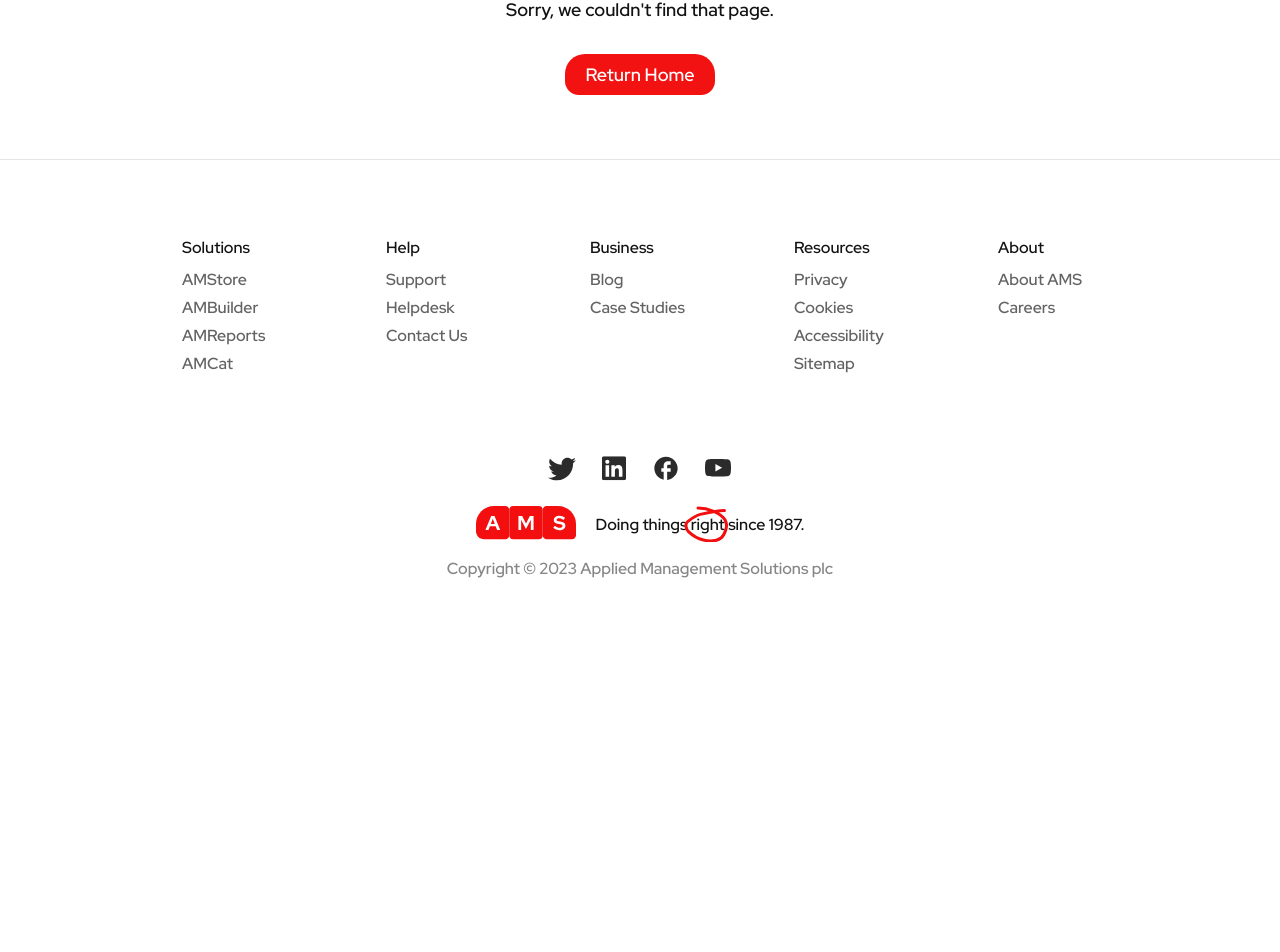
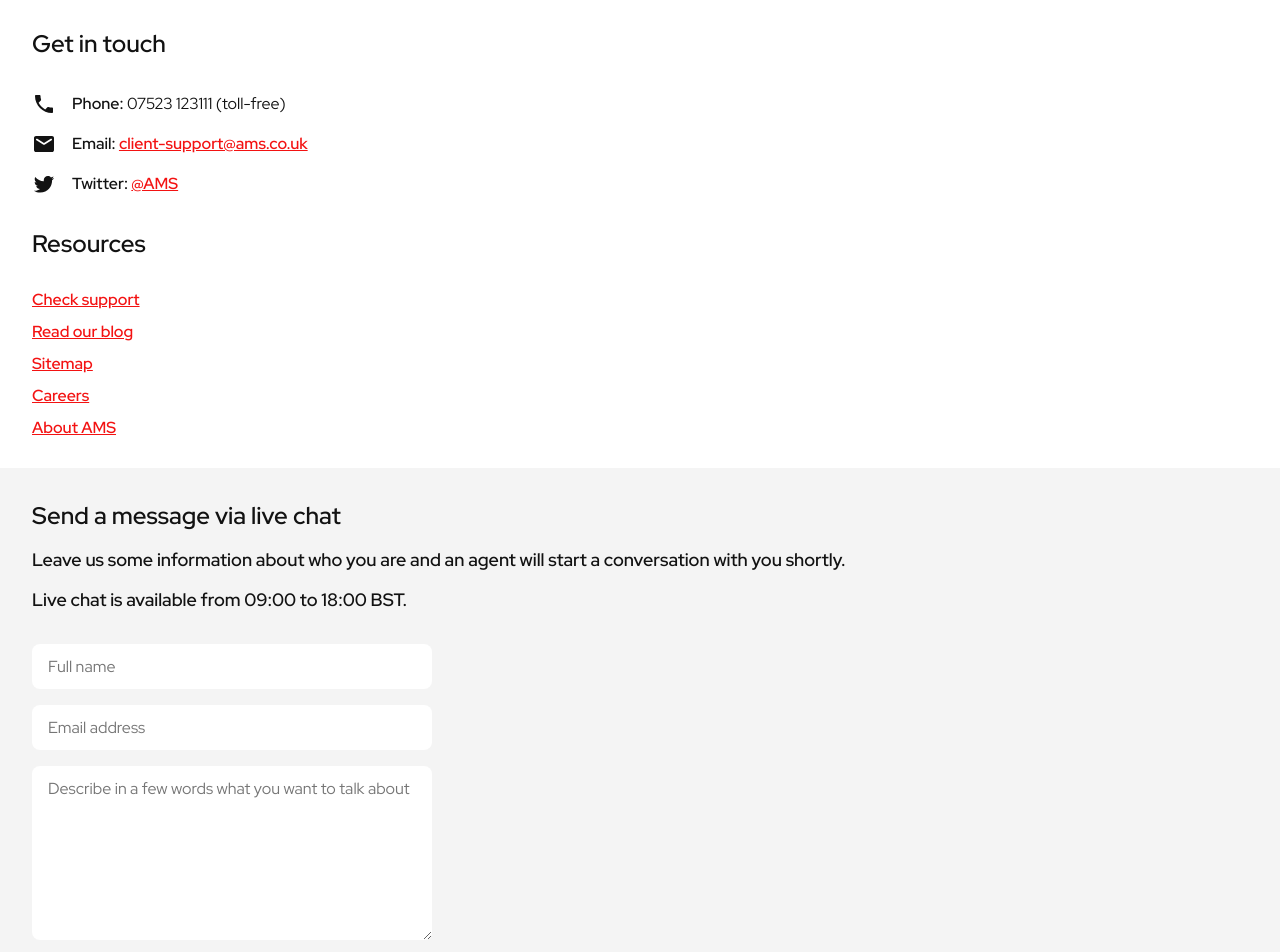
Before and after one commit to kierandrewett/6.2-ams-website, a Next.js app: page /contact in a window 1280 px wide. Before the commit this address had no page. Shown: the part 273-1225 px from the top of the page. Before the commit the page ends 930 px from the top, so only its background shows below. Built offline with nearby package versions, Linux system fonts and the light colour scheme.

Commit message:
✨ Add contact page

```diff
--- a/src/icons/Twitter.tsx
+++ b/src/icons/Twitter.tsx
@@ -1,4 +1,4 @@
-export const Twitter = () => {
+export const Twitter = (props: any) => {
 	return (
 		<svg
 			width="32"
@@ -6,6 +6,7 @@
 			viewBox="0 0 32 33"
 			fill="none"
 			xmlns="http://www.w3.org/2000/svg"
+			{...props}
 		>
 			<path
 				d="M29.9467 8.33341C28.92 8.80008 27.8133 9.10675 26.6667 9.25341C27.84 8.54675 28.7467 7.42675 29.1733 6.08008C28.0667 6.74675 26.84 7.21341 25.5467 7.48008C24.4933 6.33341 23.0133 5.66675 21.3333 5.66675C18.2 5.66675 15.64 8.22675 15.64 11.3867C15.64 11.8401 15.6933 12.2801 15.7867 12.6934C11.04 12.4534 6.81334 10.1734 4.00001 6.72008C3.50668 7.56008 3.22668 8.54675 3.22668 9.58675C3.22668 11.5734 4.22668 13.3334 5.77334 14.3334C4.82668 14.3334 3.94668 14.0667 3.17334 13.6667V13.7067C3.17334 16.4801 5.14668 18.8001 7.76001 19.3201C6.92098 19.5497 6.04014 19.5816 5.18668 19.4134C5.54882 20.5501 6.25806 21.5446 7.2147 22.2573C8.17134 22.97 9.32727 23.365 10.52 23.3867C8.49818 24.9873 5.99201 25.8525 3.41334 25.8401C2.96001 25.8401 2.50668 25.8134 2.05334 25.7601C4.58668 27.3867 7.60001 28.3334 10.8267 28.3334C21.3333 28.3334 27.1067 19.6134 27.1067 12.0534C27.1067 11.8001 27.1067 11.5601 27.0933 11.3067C28.2133 10.5067 29.1733 9.49341 29.9467 8.33341Z"
--- /dev/null
+++ b/src/pages/contact.tsx
@@ -0,0 +1,172 @@
+import Link from "next/link";
+import { Button } from "../components/Button";
+import Hero, { HeroBody } from "../components/Hero";
+import { Layout } from "../components/Layout";
+import { Email } from "../icons/Email";
+import { Phone } from "../icons/Phone";
+import { Twitter } from "../icons/Twitter";
+
+export default function Contact() {
+	return (
+		<Layout page={"contact"}>
+			<Hero size={"sm"}>
+				<HeroBody className={"gap-sm"}>
+					<h1>Contact AMS</h1>
+					<p style={{ maxWidth: "580px" }}>
+						Discover answers to your questions regarding products, sales, customer
+						support, services, and other related topics.
+					</p>
+				</HeroBody>
+			</Hero>
+
+			<Hero id={"contact-hero"} size={"sm"} style={{ padding: 0 }}>
+				<HeroBody className={"ai-end"}>
+					<div
+						className={"flex gap-md dir-col"}
+						style={{ width: "calc(var(--ams-guttered-width) / 2)", padding: "2rem 0" }}
+					>
+						<h4>Get in touch</h4>
+
+						<ul className={"flex gap-sm dir-col"}>
+							<li className={"flex ai-center gap-sm"}>
+								<Phone />
+								<span>
+									<strong>Phone:</strong> 07523 123111 (toll-free)
+								</span>
+							</li>
+
+							<li className={"flex ai-center gap-sm"}>
+								<Email />
+								<span>
+									<strong>Email: </strong>
+									<a href="mailto:client-support@ams.co.uk">
+										client-support@ams.co.uk
+									</a>
+								</span>
+							</li>
+
+							<li className={"flex ai-center gap-sm"}>
+								<Twitter width={24} height={24} />
+								<span>
+									<strong>Twitter: </strong>
+									<a target={"_blank"} href="https://twitter.com/">
+										@AMS
+									</a>
+								</span>
+							</li>
+						</ul>
+
+						<h4>Resources</h4>
+
+						<ul className={"flex gap-sm dir-col"}>
+							<li>
+								<Link target={"_blank"} href="/support">
+									Check support
+								</Link>
+							</li>
+
+							<li>
+								<Link target={"_blank"} href="/blog">
+									Read our blog
+								</Link>
+							</li>
+
+							<li>
+								<Link target={"_blank"} href="/sitemap">
+									Sitemap
+								</Link>
+							</li>
+
+							<li>
+								<Link target={"_blank"} href="/about/careers">
+									Careers
+								</Link>
+							</li>
+
+							<li>
+								<Link target={"_blank"} href="/about">
+									About AMS
+								</Link>
+							</li>
+						</ul>
+					</div>
+				</HeroBody>
+
+				<HeroBody style={{ backgroundColor: "var(--ams-gray2-lighter)" }}>
+					<div
+						className={"flex gap-sm dir-col"}
+						style={{
+							width: "calc(calc(var(--ams-guttered-width) / 2) - 2rem * 2)",
+							padding: "2rem",
+							paddingRight: "0"
+						}}
+					>
+						<h4>Send a message via live chat</h4>
+						<p>
+							Leave us some information about who you are and an agent will start a
+							conversation with you shortly.
+						</p>
+						<p>Live chat is available from 09:00 to 18:00 BST.</p>
+
+						<form
+							className={"ams-form"}
+							style={{ maxWidth: "400px", marginTop: "1rem" }}
+						>
+							<label
+								className={"ams-visually-hidden"}
+								htmlFor={"ams-contact-form--name"}
+							>
+								Full name:
+							</label>
+							<input
+								id={"ams-contact-form--name"}
+								className={"ams-input"}
+								type={"text"}
+								name={"name"}
+								placeholder={"Full name"}
+								required
+							/>
+							<label
+								className={"ams-visually-hidden"}
+								htmlFor={"ams-contact-form--email_address"}
+							>
+								Email address:
+							</label>
+							<input
+								id={"ams-contact-form--email_address"}
+								className={"ams-input"}
+								type={"email"}
+								name={"email_address"}
+								placeholder={"Email address"}
+								required
+							/>
+							<label
+								className={"ams-visually-hidden"}
+								htmlFor={"ams-contact-form--message"}
+							>
+								Enter a message:
+							</label>
+							<textarea
+								id={"ams-contact-form--message"}
+								className={"ams-input"}
+								name={"message"}
+								placeholder={"Describe in a few words what you want to talk about"}
+								minLength={25}
+								style={{
+									resize: "vertical",
+									minHeight: "150px",
+									maxHeight: "300px"
+								}}
+								required
+							/>
+
+							<Button colour={"red"} type={"submit"}>
+								Open a live chat
+							</Button>
+						</form>
+					</div>
+				</HeroBody>
+			</Hero>
+		</Layout>
+	);
+}
--- a/src/styles/ams.scss
+++ b/src/styles/ams.scss
@@ -42,6 +42,7 @@
 @use "pages/blog";
 @use "pages/about";
 @use "pages/resources";
+@use "pages/contact";
 
 /* Built-in modules */
 @use "sass:color";
--- /dev/null
+++ b/src/styles/pages/contact.scss
@@ -0,0 +1,25 @@
+.page-contact {
+	#contact-hero {
+		width: 100%;
+	}
+
+	@media (max-width: 1364px) {
+		#contact-hero {
+			flex-direction: column;
+
+			.ams-hero-body {
+				width: 100% !important;
+				max-width: 100% !important;
+			}
+
+			.ams-hero-body > div {
+				width: calc(100% - 2rem * 2) !important;
+				padding: 2rem !important;
+			}
+
+			.ams-hero-body:first-child {
+				align-items: flex-start;
+			}
+		}
+	}
+}
```
